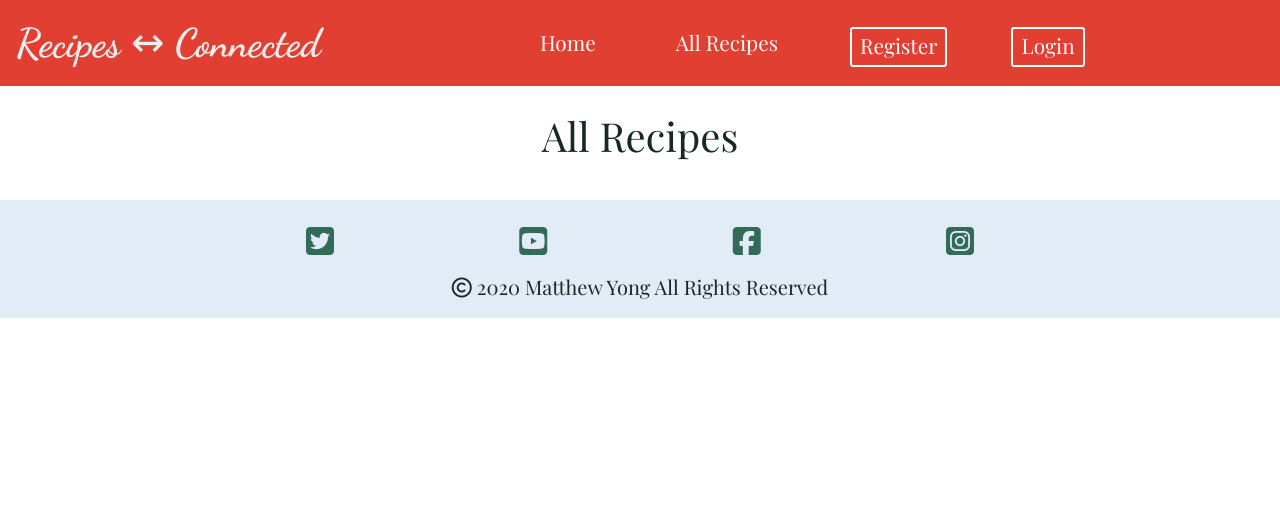
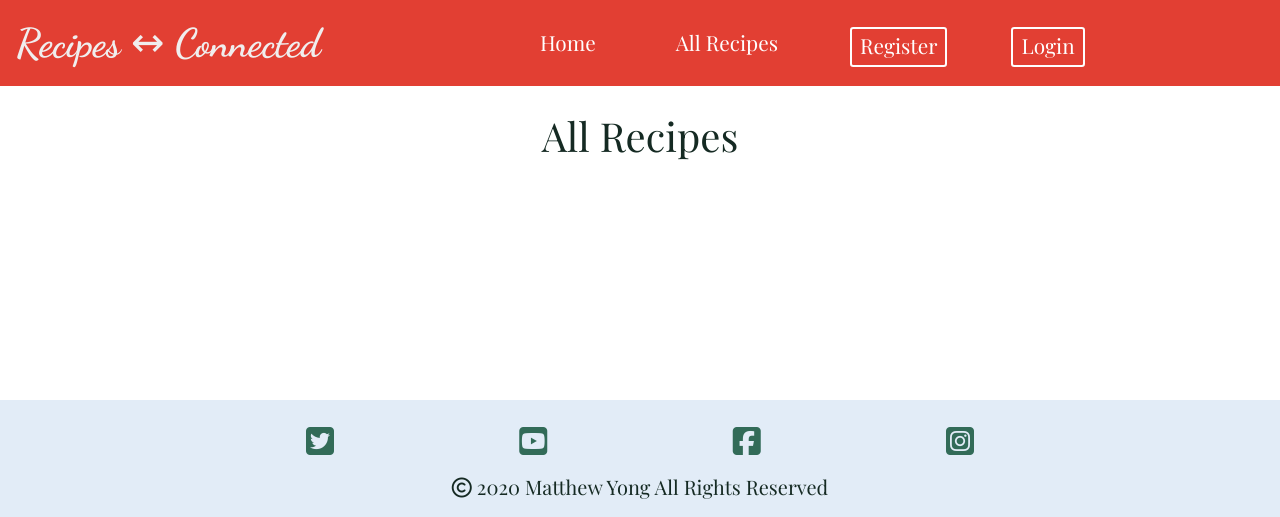
Before and after one commit to MatthewYong/recipes-connected, a Flask app: page /all_recipes in a window 1280 px wide. Shown: the top 517 px of the page. Run offline with Flask 2, Linux system fonts and the light colour scheme; data that the repository does not hold is empty; some libraries are stand-ins or nearby versions.

Commit message:
Add content wrap with a marginbottom of 25vh in style.css and recipes.html

```diff
--- a/static/css/index.css
+++ b/static/css/index.css
@@ -108,10 +108,6 @@ a:hover{
     background-image: url("../images/image-other.jpg");
 }
 
-.category-wrap{
-    margin-bottom: 15vh;
-}
-
 
 /*Media screen max-width 1199px*/
 @media only screen and (max-width: 1199px){
--- a/static/css/style.css
+++ b/static/css/style.css
@@ -21,6 +21,10 @@ footer{
     text-align: center;
     position: static;
     padding-top: 1rem;
+}
+
+.content-wrap{
+    margin-bottom: 25vh;
 }
 
 .special-font{
--- a/templates/all_recipes.html
+++ b/templates/all_recipes.html
@@ -3,7 +3,7 @@
 <!--Link to css files-->
 <link rel="stylesheet" href="{{ url_for('static', filename='css/recipe.css') }}">
 
-<div class="container">
+<div class="container content-wrap">
     <div class="recipes-header">
         <h1>All Recipes</h1>
     </div>
--- a/templates/category_recipes.html
+++ b/templates/category_recipes.html
@@ -4,7 +4,7 @@
 <!--Link to css files-->
 <link rel="stylesheet" href="{{ url_for('static', filename='css/recipe.css') }}">
 
-<div class="container">
+<div class="container content-wrap">
     <div class="recipes-header">
         <h1>{{title.recipe_category}}</h1>
     </div>
--- a/templates/get_recipe.html
+++ b/templates/get_recipe.html
@@ -4,7 +4,7 @@
 <!--Link to css files-->
 <link rel="stylesheet" href="{{ url_for('static', filename='css/recipe.css') }}">
 
-<div class="container">
+<div class="container content-wrap">
 	<div class="row mx-auto get-recipe-box">
         <div class="col-lg-6 col-12">
             <div class="get-recipe-box-header special-font">
--- a/templates/index.html
+++ b/templates/index.html
@@ -18,7 +18,7 @@
             </div>
         </div>
     </div>
-    <div class="container category-wrap">
+    <div class="container content-wrap">
         <div class="row">
             <div class="col-12 category-header mx-auto">
                 <p>Choose a Category</p>
```
